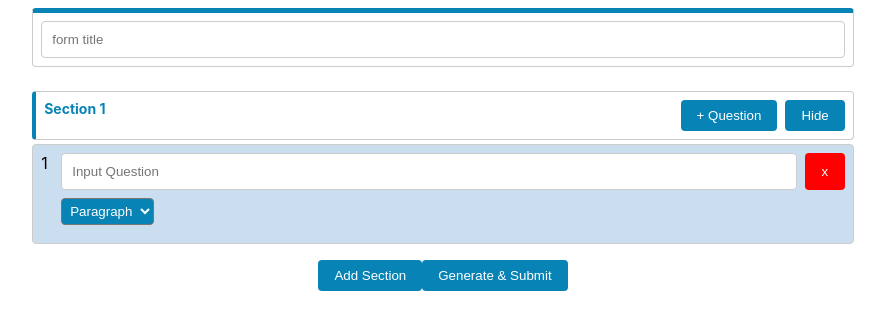
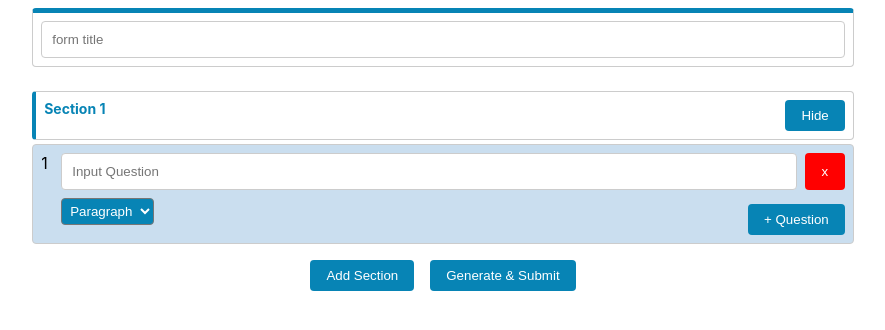
Before and after one commit to asarisoft/DynamicFormLikeGoogleForm, a React (Create React App) app: page / in a window 1280 px wide. Shown: the top 330 px of the page, without its empty margins (197-1082 px from the left). Built offline with nearby package versions, Linux system fonts and the light colour scheme.

Commit message:
update functionality form

```diff
--- a/src/components/form/index.js
+++ b/src/components/form/index.js
@@ -1,6 +1,6 @@
 import React, { Component } from 'react';
 import Section from './section';
-import Field from './fields';
+import Question from './question';
 import Header from './header';
 import { FormContainer } from './indexElement';
 import { StyledButton } from '../general';
@@ -12,7 +12,7 @@ class Form extends Component {
       sections: [
         {
           label: 'Section 1',
-          fields: [
+          questions: [
             {
               isActive: true,
               // res data will be populated by populate button
@@ -29,7 +29,7 @@ class Form extends Component {
   addSection = () => {
     const newSection = {
       label: `Section ${this.state.sections.length + 1}`,
-      fields: [],
+      questions: [],
       isQuestionsVisible: true, // Tambahkan ini
     };
     this.setState((prevState) => ({
@@ -41,12 +41,12 @@ class Form extends Component {
   addQuestionToSection = (sectionIndex) => {
     // Set semua pertanyaan dalam section sebagai non-aktif saat pertanyaan baru ditambahkan
     const updatedSections = [...this.state.sections];
-    updatedSections[sectionIndex].fields.forEach((field) => {
-      field.isActive = false;
+    updatedSections[sectionIndex].questions.forEach((question) => {
+      question.isActive = false;
     });
 
     // update data question
-    updatedSections[sectionIndex].fields.push({
+    updatedSections[sectionIndex].questions.push({
       isActive: true,
     });
     updatedSections[sectionIndex].isQuestionsVisible = true
@@ -59,8 +59,8 @@ class Form extends Component {
     const section = updatedSections[sectionIndex];
 
     if (section) {
-      const updatedFields = section.fields.filter((field, index) => index !== questionIndex);
-      section.fields = updatedFields;
+      const updatedquestions = section.questions.filter((question, index) => index !== questionIndex);
+      section.questions = updatedquestions;
       this.setState({ sections: updatedSections });
     }
   }
@@ -68,8 +68,8 @@ class Form extends Component {
   // Fungsi untuk mengatur pertanyaan sebagai aktif saat diklik
   setActiveQuestion = (sectionIndex, questionIndex) => {
     const updatedSections = [...this.state.sections];
-    updatedSections[sectionIndex].fields.forEach((field, index) => {
-      field.isActive = index === questionIndex;
+    updatedSections[sectionIndex].questions.forEach((question, index) => {
+      question.isActive = index === questionIndex;
     });
     this.setState({ sections: updatedSections });
   }
@@ -86,12 +86,12 @@ class Form extends Component {
     const updatedSections = [...sections];
     // Loop melalui setiap section
     updatedSections.forEach((section, sectionIndex) => {
-      // Loop melalui setiap field dalam section
-      section.fields.forEach((field, questionIndex) => {
-        // Di sini Anda bisa mengambil data dari komponen Field dan menggantinya
+      // Loop melalui setiap question dalam section
+      section.questions.forEach((question, questionIndex) => {
+        // Di sini Anda bisa mengambil data dari komponen Question dan menggantinya
         // Berdasarkan indeks pertanyaan (question index)
         const fieldData = this.fieldRefs[sectionIndex][questionIndex].state;
-        updatedSections[sectionIndex].fields[questionIndex] = fieldData;
+        updatedSections[sectionIndex].questions[questionIndex] = fieldData;
       });
     });
     this.setState({ sections: updatedSections });
@@ -100,7 +100,7 @@ class Form extends Component {
 
   render() {
     const { sections } = this.state;
-    console.log(sections)
+    console.log(this.state)
     return (
       <FormContainer>
         <Header />
@@ -111,10 +111,10 @@ class Form extends Component {
               onAddField={() => this.addQuestionToSection(sectionIndex)}
               onToggleQustion={() => this.toggleQuestionsVisibility(sectionIndex)}
             />
-            {section.isQuestionsVisible && section.fields.map((field, questionIndex) => (
-              <Field
+            {section.isQuestionsVisible && section.questions.map((question, questionIndex) => (
+              <Question
                 key={`${sectionIndex}${questionIndex}`}
-                field={field}
+                question={question}
                 questionIndex={questionIndex}
                 onClick={() => this.setActiveQuestion(sectionIndex, questionIndex)}
                 onRemoveQuestion={() => this.removeQuestionFromSection(sectionIndex, questionIndex)}
@@ -122,8 +122,9 @@ class Form extends Component {
                   if (!this.fieldRefs[sectionIndex]) {
                     this.fieldRefs[sectionIndex] = [];
                   }
-                  this.fieldRefs[sectionIndex][questionIndex] = ref; // Simpan referensi ke komponen Field
+                  this.fieldRefs[sectionIndex][questionIndex] = ref; // Simpan referensi ke komponen Question
                 }}
+                onAddQuestion={() => this.addQuestionToSection(sectionIndex)}
               />
             ))}
           </div>
--- a/src/components/form/indexElement.js
+++ b/src/components/form/indexElement.js
@@ -7,6 +7,9 @@ export const FormContainer = styled.div`
         text-align: center;
         margin-top: 8px;
         width: 100%;
+        button {
+            margin: 0 8px;
+        }
     }
     @media ${screensize.desktopUp} {
         width: 65%;
--- a/src/components/form/fields/index.js
+++ b/src/components/form/question/index.js
@@ -5,7 +5,8 @@ import Paragraph from './paragraph';
 import { FieldsContainer } from './indexElement';
 import { Input, StyledButton } from '../../general';
 
-class Field extends Component {
+
+class Question extends Component {
   constructor(props) {
     super(props);
     this.state = {
@@ -56,10 +57,10 @@ class Field extends Component {
 
 
   render() {
-    const { field, questionIndex, onRemoveQuestion } = this.props;
+    const { question, questionIndex, onAddQuestion, onRemoveQuestion } = this.props;
     return (
       <FieldsContainer
-        className={field?.isActive && 'active'}>
+        className={question?.isActive && 'active'}>
         <div>
           <span>{questionIndex + 1}</span>
         </div>
@@ -77,7 +78,10 @@ class Field extends Component {
             <StyledButton
               onClick={() => onRemoveQuestion(questionIndex)}>x</StyledButton>
           </div>
-          <div className='body' style={{ display: field?.isActive ? 'block' : 'none' }}>
+          <div className='body' style={{ display: question?.isActive ? 'block' : 'none' }}>
+            <StyledButton
+              className='btn-add-question'
+              onClick={() => onAddQuestion()}>+ Question</StyledButton>
             <select
               name="answerType"
               value={this.state.type}
@@ -96,4 +100,4 @@ class Field extends Component {
   }
 }
 
-export default Field;
+export default Question;
--- a/src/components/form/fields/indexElement.js
+++ b/src/components/form/question/indexElement.js
@@ -46,6 +46,11 @@ export const FieldsContainer = styled.div`
                 border-radius: 4px;
                 margin: 4px 0px 10px;
             }
+            .btn-add-question {
+                position: absolute;
+                bottom: 8px;
+                right: 8px;
+            }
         }
     }
 `;
--- a/src/components/form/section.js
+++ b/src/components/form/section.js
@@ -7,10 +7,12 @@ const SectionForm = ({ section, label, onAddField, onToggleQustion }) => {
     <SectionContainer>
       <h3>{label}</h3>
       <div className='button-wrapper'>
-        <StyledButton
-          className='add-button'
-          onClick={onAddField}>+ Question</StyledButton>
-        {section.fields.length > 0 &&
+        {section.questions.length == 0 &&
+          <StyledButton
+            className='add-button'
+            onClick={onAddField}>+ Question</StyledButton>
+        }
+        {section.questions.length > 0 &&
           <StyledButton
             className='add-button'
             onClick={onToggleQustion}>{section.isQuestionsVisible ? "Hide" : "Show"}</StyledButton>
```
Also changed, not shown: src/components/form/question/option.js (renamed from src/components/form/fields/option.js), src/components/form/question/optionElement.js (renamed from src/components/form/fields/optionElement.js), src/components/form/question/paragraph.js (renamed from src/components/form/fields/paragraph.js), src/components/form/question/scale.js (renamed from src/components/form/fields/scale.js), src/components/form/question/scaleElement.js (renamed from src/components/form/fields/scaleElement.js).
